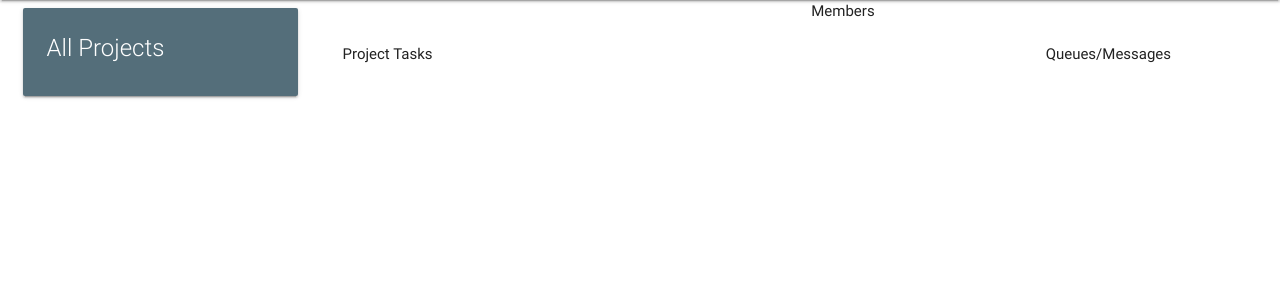
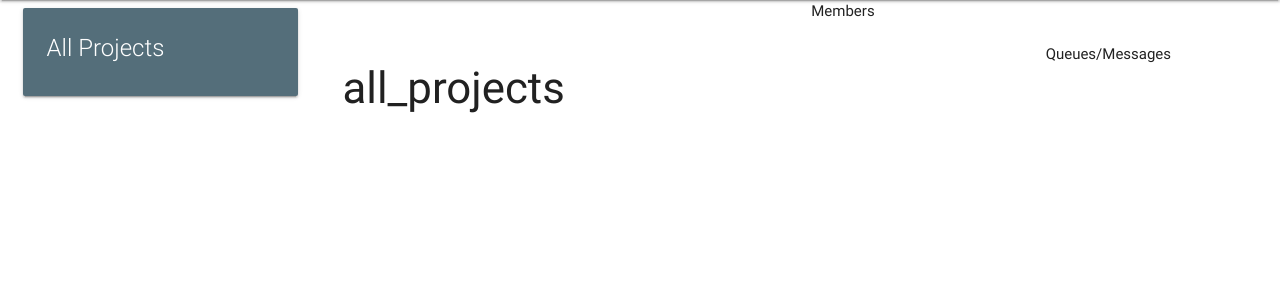
Before and after one commit to kybrdbnd/django-todo, a Django app: page /todo/ in a window 1280 px wide. Shown: the part 64-364 px from the top of the page. Run offline with Django 3.2, Linux system fonts and the light colour scheme; data that the repository does not hold is empty; parts of the project's set-up code (start-up, migrations or seed data) failed here and were passed over.

Commit message:
selected project scope added and tasks

```diff
--- a/static/static_dir/js/controllers/projectController.js
+++ b/static/static_dir/js/controllers/projectController.js
@@ -2,15 +2,24 @@ angular_module.controller('projectController', ['$scope', '$http', '$cookies', f
 
     $http.defaults.headers.post['Content-Type'] = 'application/x-www-form-urlencoded';
     $http.defaults.headers.post['X-CSRFToken'] = $cookies.csrftoken;
+    $scope.selected_project = 'all_projects';
     $scope.summary_project = {};
     $scope.summary_project['name'] = 'All Projects'
     $http.get('/api/').then(function(response) {
         $scope.projects = response.data
+        projects = $scope.projects
             // console.log($scope.projects)
         $scope.summary_project['projects'] = response.data
     })
-    $scope.current_project = function() {
-        $scope.selected_project = event.currentTarget.innerHTML
-        console.log(event.currentTarget.innerHTML)
+    $scope.current_project = function(selected_project) {
+        $scope.selected_project = selected_project
+        if ($scope.selected_project != 'all_projects') {
+            angular.forEach($scope.projects, function(project) {
+                if ($scope.selected_project == project.name) {
+                    $scope.tasks = project.tasks
+                    $scope.members = project.members
+                }
+            })
+        }
     }
 }]);
--- a/templates/project.html
+++ b/templates/project.html
@@ -4,9 +4,9 @@
     <div class="col m3">
         <div class="row">
             <div class="col m12">
-                <div class="card blue-grey darken-1">
+                <div class="card blue-grey darken-1" ng-click="current_project('all_projects')">
                     <div class="card-content white-text">
-                        <span class="card-title" ng-click="current_project($event)">{{summary_project.name}}</span>
+                        <span class="card-title">{{summary_project.name}}</span>
                         <p></p>
                     </div>
                 </div>
@@ -14,9 +14,9 @@
         </div>
         <div class="row" ng-repeat="project in projects">
             <div class="col m12">
-                <div class="card blue-grey darken-1">
+                <div class="card blue-grey darken-1" ng-click="current_project(project.name)">
                     <div class="card-content white-text">
-                        <span class="card-title" ng-click="current_project($event)">{{project.name}}</span>
+                        <span class="card-title">{{project.name}}</span>
                         <p></p>
                     </div>
                 </div>
@@ -34,24 +34,41 @@
                     {% endfor %}
                 </div>
             </div>
-            <div class="col m6">
+            {% verbatim %}
+            <div class="col m6" ng-show="selected_project=='all_projects'">
                 Members
             </div>
+            <div class="col m6" ng-show="selected_project!='all_projects'">
+                <div class="owl-carousel owl-theme">
+                    <span ng-repeat="member in members">
+                        {{member.username}}
+                    </span>
                 </div>
+            </div>
+            {% endverbatim %}
+        </div>
+        {% verbatim %}
         <div class="row">
-            <div class="col m9">
-                Project Tasks
+            <div class="col m9" ng-show="selected_project=='all_projects'">
+                <h3>{{selected_project}}</h3>
+            </div>
+            <div class="col m9" ng-show="selected_project!='all_projects'">
+                <h3>{{selected_project}}</h3>
+                <ul ng-repeat="task in tasks">
+                    <li>
+                        <div>{{task.name}}</div>
+                    </li>
+                </ul>
             </div>
             <div class="col m3">
                 Queues/Messages
             </div>
         </div>
+        {% endverbatim %}
     </div>
 </div>
 {% endblock %} {% block extra_js%}
 <script>
-$(document).ready(function() {
-
 $('.owl-carousel').owlCarousel({
     loop: true,
     margin: 3,
@@ -68,7 +85,5 @@ $(document).ready(function() {
         }
     }
 });
-    $(".button-collapse").sideNav();
-})
 </script>
 {% endblock%}
--- a/todo/models.py
+++ b/todo/models.py
@@ -18,7 +18,7 @@ class Task(models.Model):
 class Project(models.Model):
     created_at = models.DateTimeField(auto_now_add=True, auto_now=False)
     name = models.CharField(max_length=100)
-    task = models.ManyToManyField(Task, blank=True)
+    tasks = models.ManyToManyField(Task, blank=True)
     members = models.ManyToManyField(User, blank=True)
 
     class Meta:
```
Also changed, not shown: todo/api/serializers.py (+4 -4 lines), db.sqlite3, todo/migrations/0002_auto_20170615_1019.py (added). Lines whose indentation alone changed are shown as unchanged.
